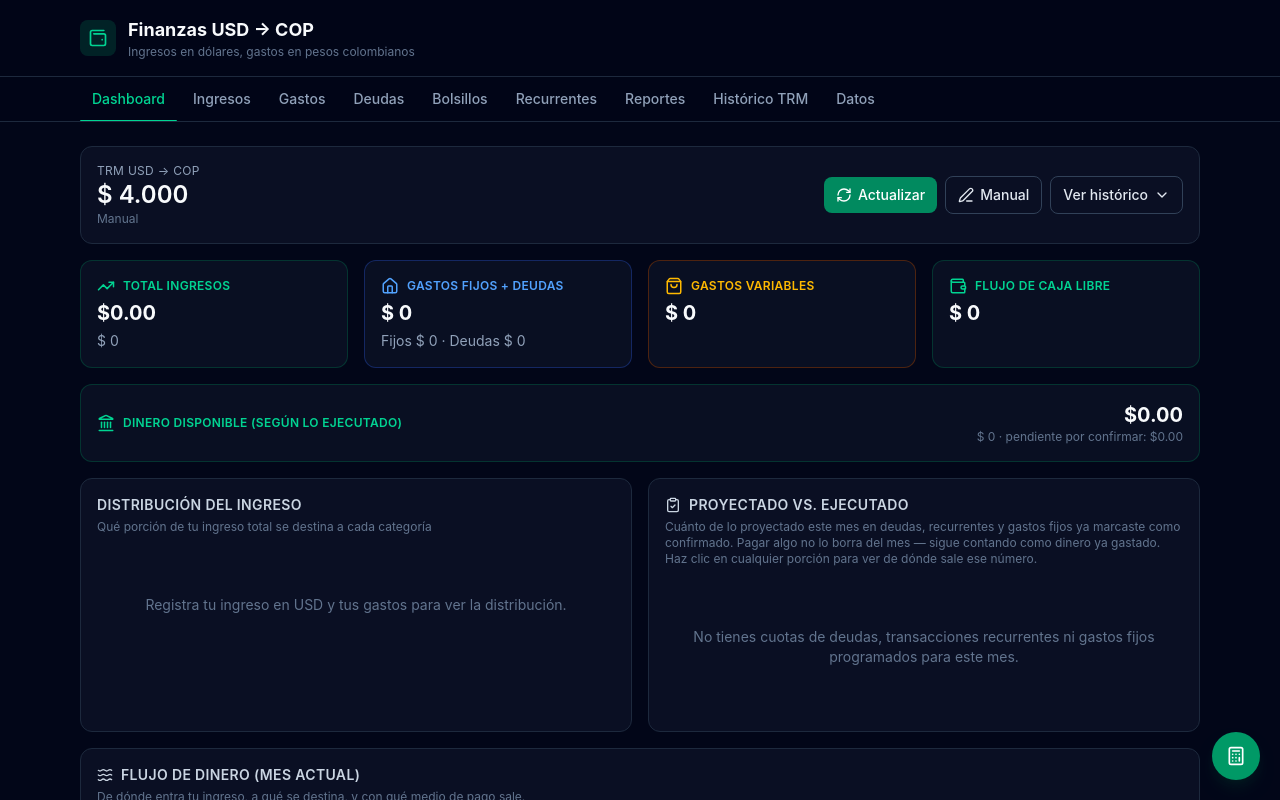
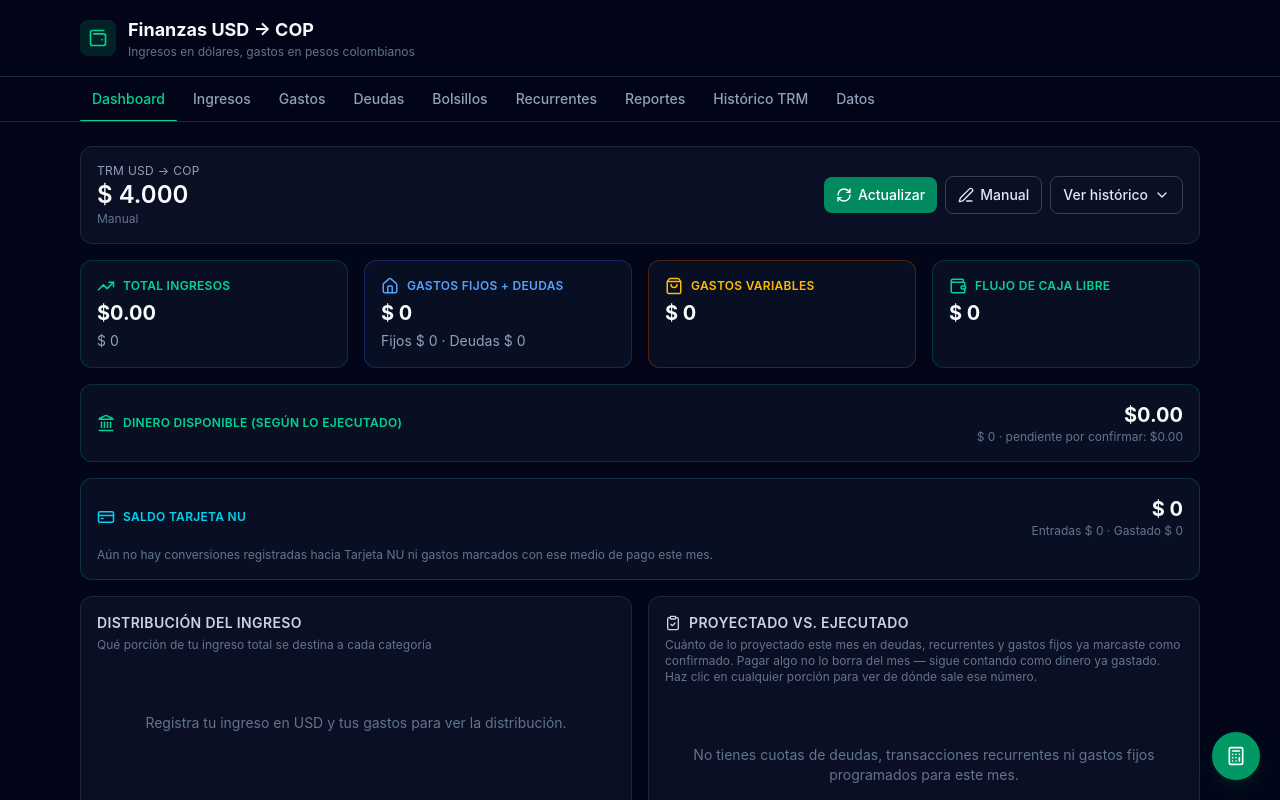
Before and after one commit to jdavidpadillalopez-blip/mythings, a React (Vite) app: page / in a window 1280 px wide. Shown: the top 800 px of the page. Built offline with nearby package versions, Linux system fonts and the light colour scheme.

Commit message:
Renombra Transferencia bancaria a Tarjeta NU y agrega tarjeta de saldo por cuenta

```diff
--- /dev/null
+++ b/src/components/AccountBalanceCard.jsx
@@ -0,0 +1,51 @@
+import PropTypes from 'prop-types'
+import { CreditCard } from 'lucide-react'
+import { useApp } from '../context/AppContext'
+import { buildAccountBalance } from '../utils/accountBalance'
+import { formatCOP } from '../utils/format'
+
+// Generic card for tracking one payment rail's running balance — built for "Tarjeta NU" first
+// (money converted from Deel lands there, see SourceTransferManager.jsx), but reusable for any
+// other account name that shows up in incomeSources/paymentMethods.
+export default function AccountBalanceCard({ accountName }) {
+  const { state } = useApp()
+  const { totalInCOP, totalOutCOP, balanceCOP } = buildAccountBalance(state, accountName)
+  const hasActivity = totalInCOP > 0 || totalOutCOP > 0
+  const isPositive = balanceCOP >= 0
+
+  return (
+    <div
+      className={`flex flex-wrap items-center justify-between gap-2 rounded-xl border p-4 bg-slate-900/60 ${
+        isPositive ? 'border-cyan-900/60' : 'border-red-900/60'
+      }`}
+    >
+      <div className={`flex items-center gap-2 ${isPositive ? 'text-cyan-400' : 'text-red-400'}`}>
+        <CreditCard size={18} />
+        <span className="text-xs font-semibold uppercase tracking-wide">Saldo {accountName}</span>
+      </div>
+      <div className="text-right">
+        <p className={`text-xl font-bold ${isPositive ? 'text-slate-50' : 'text-red-400'}`}>
+          {formatCOP(balanceCOP)}
+        </p>
+        <p className="text-xs text-slate-500">
+          Entradas {formatCOP(totalInCOP)} · Gastado {formatCOP(totalOutCOP)}
+        </p>
+      </div>
+      {!hasActivity ? (
+        <p className="w-full text-xs text-slate-500">
+          Aún no hay conversiones registradas hacia {accountName} ni gastos marcados con ese medio de
+          pago este mes.
+        </p>
+      ) : (
+        <p className="w-full text-xs text-slate-600">
+          No incluye cuotas de deudas pagadas desde esta cuenta — las deudas todavía no tienen un
+          medio de pago asociado en la app.
+        </p>
+      )}
+    </div>
+  )
+}
+
+AccountBalanceCard.propTypes = {
+  accountName: PropTypes.string.isRequired,
+}
--- a/src/components/Dashboard.jsx
+++ b/src/components/Dashboard.jsx
@@ -7,6 +7,7 @@ import ExpenseChart from './ExpenseChart'
 import MoneyFlowBreakdown from './MoneyFlowBreakdown'
 import ExecutionTrackingCard from './ExecutionTrackingCard'
 import AvailableMoneyCard from './AvailableMoneyCard'
+import AccountBalanceCard from './AccountBalanceCard'
 import ActivityCalendar from './ActivityCalendar'
 import ErrorBoundary from './ErrorBoundary'
 
@@ -21,6 +22,10 @@ export default function Dashboard() {
 
       <ErrorBoundary>
         <AvailableMoneyCard />
+      </ErrorBoundary>
+
+      <ErrorBoundary>
+        <AccountBalanceCard accountName="Tarjeta NU" />
       </ErrorBoundary>
 
       {state.pockets.length > 0 && (
--- /dev/null
+++ b/src/utils/accountBalance.js
@@ -0,0 +1,54 @@
+// Tracks the running balance of a specific payment rail (e.g. "Tarjeta NU") — how much money has
+// flowed into it via source transfers (see SourceTransferManager.jsx, "Conversión entre fuentes")
+// versus how much has actually been paid out of it, based on which fixed/variable expenses were
+// tagged with that same payment method. Debts don't carry a paymentMethod field in this app yet, so
+// debt payments aren't reflected here even when they were actually paid from this account — a known
+// gap in what the app can track, not a bug in this calculation.
+import { getMonthKey } from './debts'
+
+export function buildAccountBalance(state, accountName) {
+  const {
+    sourceTransfers = [],
+    fixedExpenses = [],
+    variableExpenses = [],
+    fixedExpensePayments = [],
+    trm,
+  } = state
+  const monthKey = getMonthKey(new Date())
+  const trmRate = Number(trm?.rate || 0)
+
+  const totalInCOP = sourceTransfers
+    .filter((t) => t.toSource === accountName)
+    .reduce((sum, t) => sum + Number(t.amountCOP || 0), 0)
+
+  // Only fixed expenses actually confirmed paid this month count as money that's left the account —
+  // same "ejecutado, not proyectado" philosophy as AvailableMoneyCard.jsx.
+  const fixedOutCOP = fixedExpenses
+    .filter((expense) => expense.paymentMethod === accountName)
+    .filter((expense) =>
+      fixedExpensePayments.some((p) => p.fixedExpenseId === expense.id && p.monthKey === monthKey),
+    )
+    .reduce((sum, expense) => {
+      const amount = Number(expense.amount || 0)
+      return sum + (expense.currency === 'USD' ? amount * trmRate : amount)
+    }, 0)
+
+  // Variable expenses are logged at the moment they happen, so they're always "executed" — no
+  // paid/pending state to check, unlike fixed expenses above.
+  const variableOutCOP = variableExpenses
+    .filter((expense) => expense.paymentMethod === accountName)
+    .reduce((sum, expense) => {
+      const amount = Number(expense.amount || 0)
+      return sum + (expense.currency === 'USD' ? amount * trmRate : amount)
+    }, 0)
+
+  const totalOutCOP = fixedOutCOP + variableOutCOP
+
+  return {
+    totalInCOP,
+    fixedOutCOP,
+    variableOutCOP,
+    totalOutCOP,
+    balanceCOP: totalInCOP - totalOutCOP,
+  }
+}
--- a/src/utils/sources.js
+++ b/src/utils/sources.js
@@ -4,7 +4,7 @@
 // is what MoneyFlowSankey.jsx visualizes.
 export const DEFAULT_INCOME_SOURCES = [
   { id: 'src-deel', nombre: 'Deel', isDefault: true },
-  { id: 'src-transferencia', nombre: 'Transferencia bancaria', isDefault: true },
+  { id: 'src-transferencia', nombre: 'Tarjeta NU', isDefault: true },
   { id: 'src-otro', nombre: 'Otro', isDefault: true },
 ]
 
```
